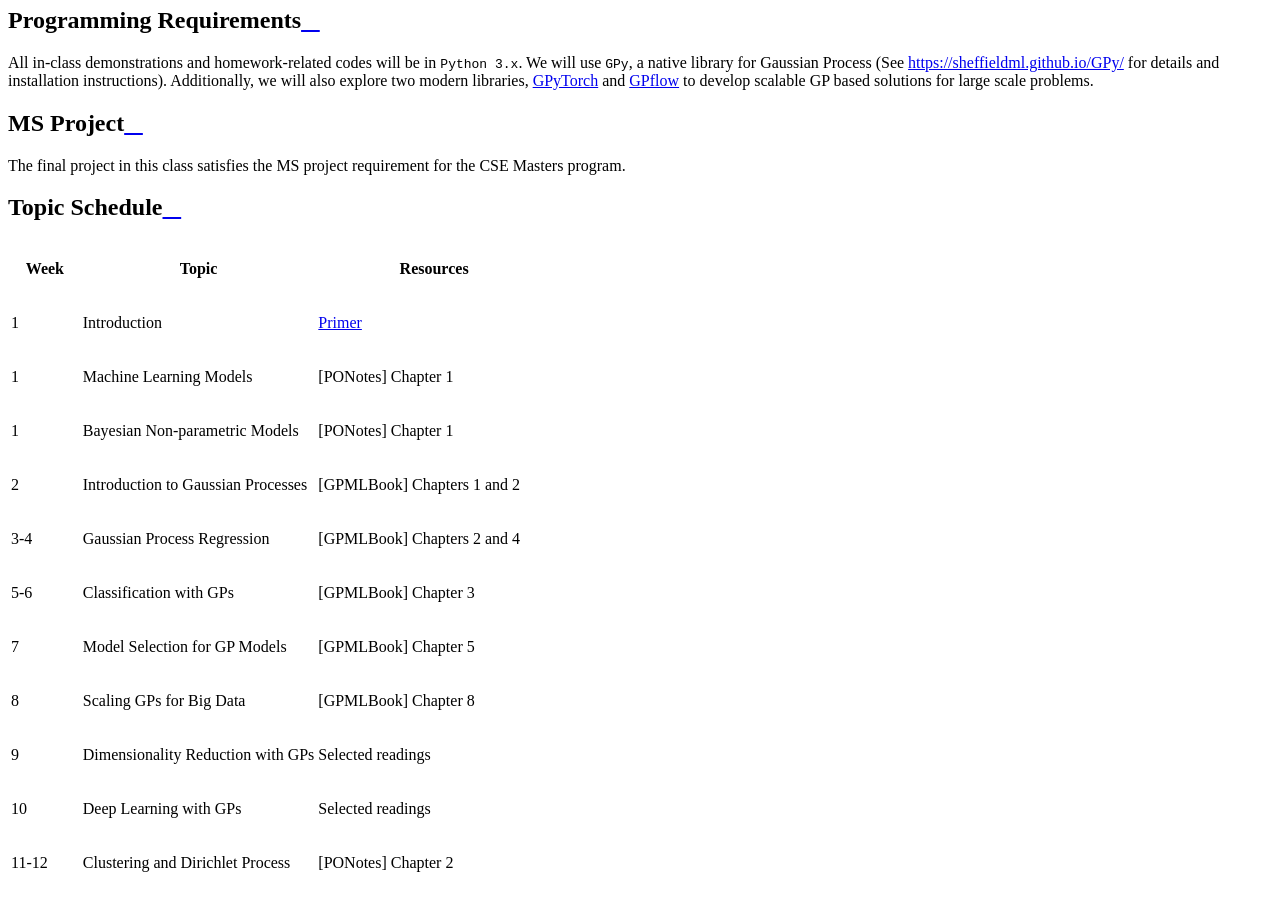
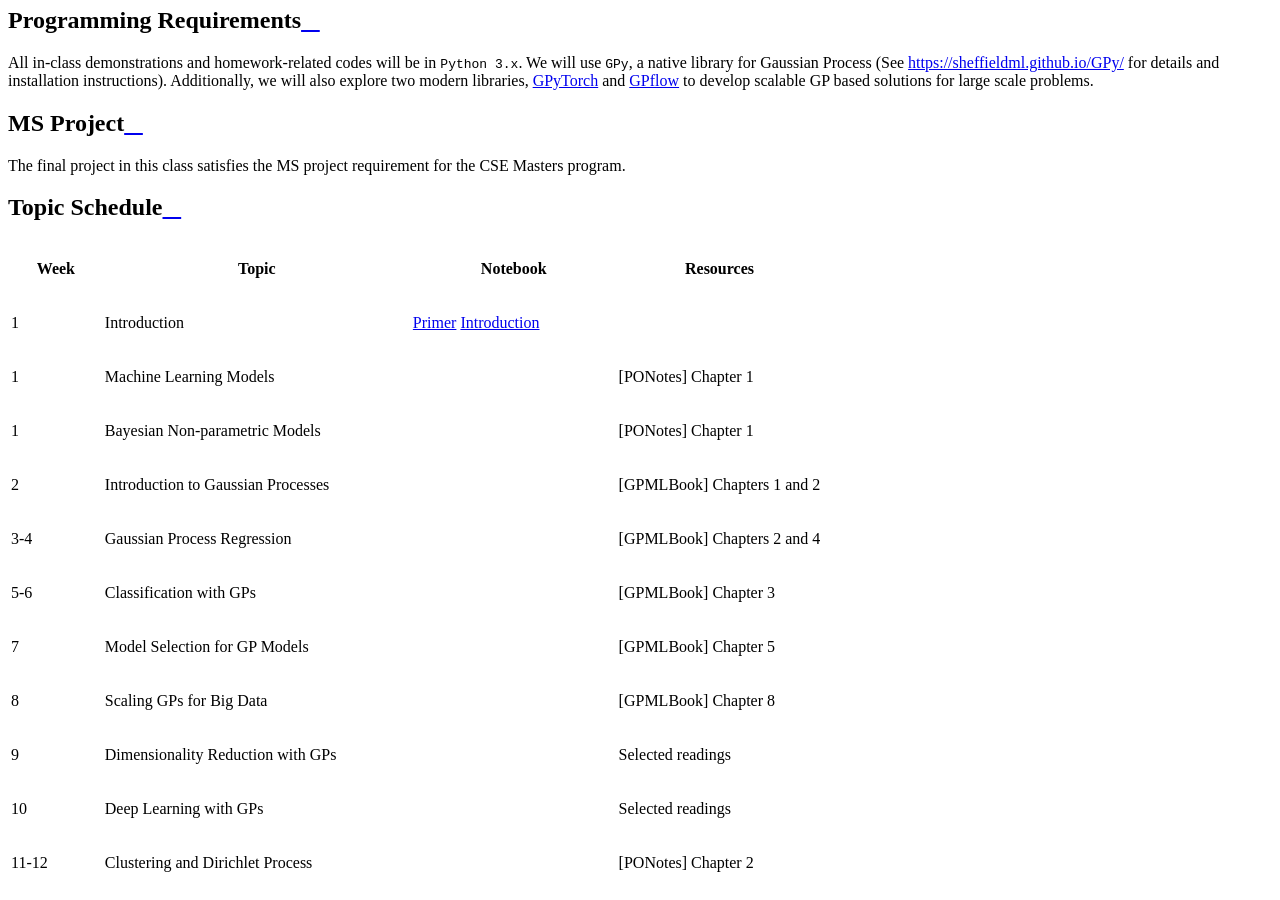
Before and after one commit to chandola/mladvanced-ub, a Sphinx documentation site: the page built from source/syllabus.rst, in a window 1280 px wide and 900 px high, scrolled down 1294 px. Built offline with Sphinx 7.4.7 and the Read the Docs theme 2.0.0, drawn with Linux system fonts in a browser that asks for light colours.

Commit message:
adding new notebooks

```diff
--- a/source/syllabus.rst
+++ b/source/syllabus.rst
@@ -54,8 +54,8 @@ Topic Schedule
 .. role:: gr
 .. csv-table::
    :file: topics.csv
-   :header: "Week", "Topic", "Resources"
-   :widths: 9,30,30
+   :header: "Week", "Topic", "Notebook", "Resources"
+   :widths: 9,30,20,20
 
 
 Course Deliverables
--- a/source/topics.csv
+++ b/source/topics.csv
@@ -1,13 +1,13 @@
-1,Introduction, `Primer <https://www.github.com/ubdsgroup/mladvanced-notebooks/blob/master/Course%20Primer.ipynb>`_
-1,Machine Learning Models, [PONotes] Chapter 1
-1,Bayesian Non-parametric Models, [PONotes] Chapter 1
-2,Introduction to Gaussian Processes, [GPMLBook] Chapters 1 and 2
-3-4,Gaussian Process Regression, [GPMLBook] Chapters 2 and 4
-5-6,Classification with GPs, [GPMLBook] Chapter 3
-7,Model Selection for GP Models, [GPMLBook] Chapter 5
-8,Scaling GPs for Big Data, [GPMLBook] Chapter 8
-9,Dimensionality Reduction with GPs, Selected readings
-10,Deep Learning with GPs, Selected readings
-11-12,Clustering and Dirichlet Process, [PONotes] Chapter 2
-13,*Thanksgiving Break*, *No class*
-14,**Final Project Presentations**,
+1,Introduction, `Primer <https://www.github.com/ubdsgroup/mladvanced-notebooks/blob/master/Course%20Primer.ipynb>`_ `Introduction <https://www.github.com/ubdsgroup/mladvanced-notebooks/blob/master/Course%20Introduction.ipynb>`_,
+1,Machine Learning Models, ,[PONotes] Chapter 1
+1,Bayesian Non-parametric Models, ,[PONotes] Chapter 1
+2,Introduction to Gaussian Processes, ,[GPMLBook] Chapters 1 and 2
+3-4,Gaussian Process Regression, ,[GPMLBook] Chapters 2 and 4
+5-6,Classification with GPs, ,[GPMLBook] Chapter 3
+7,Model Selection for GP Models, ,[GPMLBook] Chapter 5
+8,Scaling GPs for Big Data, ,[GPMLBook] Chapter 8
+9,Dimensionality Reduction with GPs, ,Selected readings
+10,Deep Learning with GPs, ,Selected readings
+11-12,Clustering and Dirichlet Process, ,[PONotes] Chapter 2
+13,*Thanksgiving Break*, *No class*,
+14,**Final Project Presentations**,,
```
